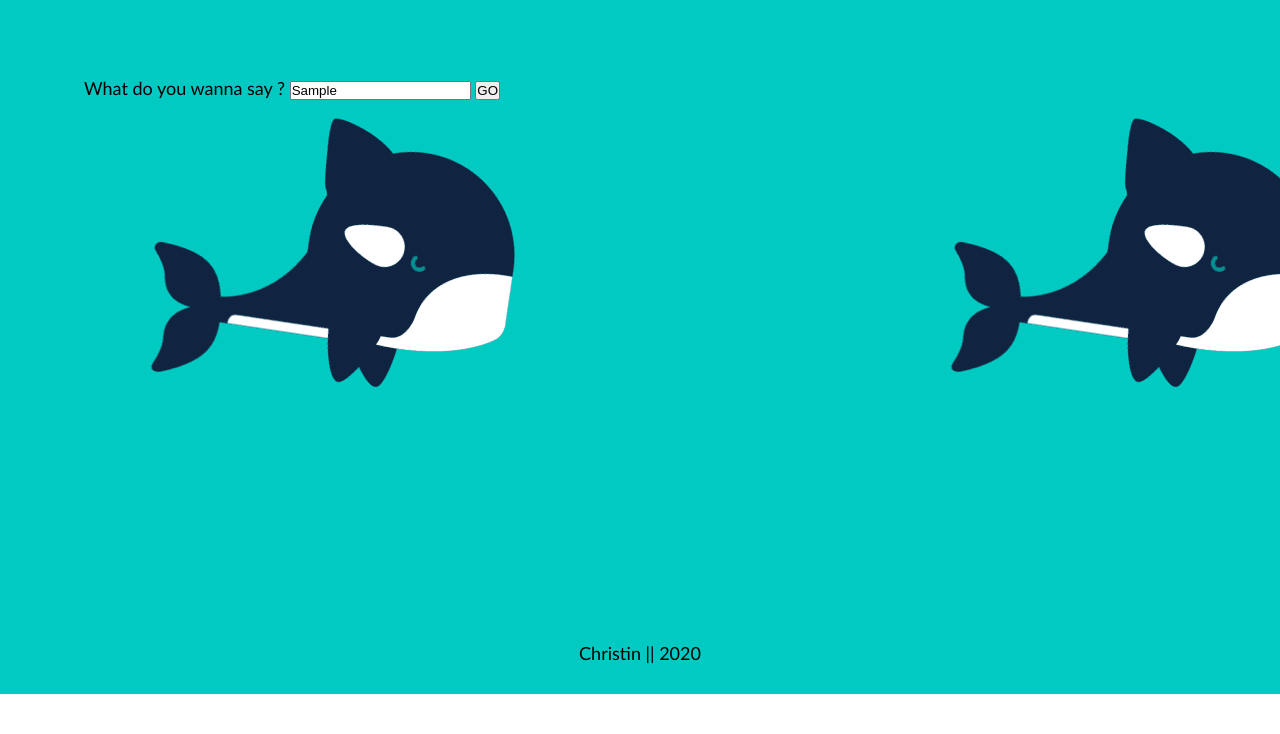
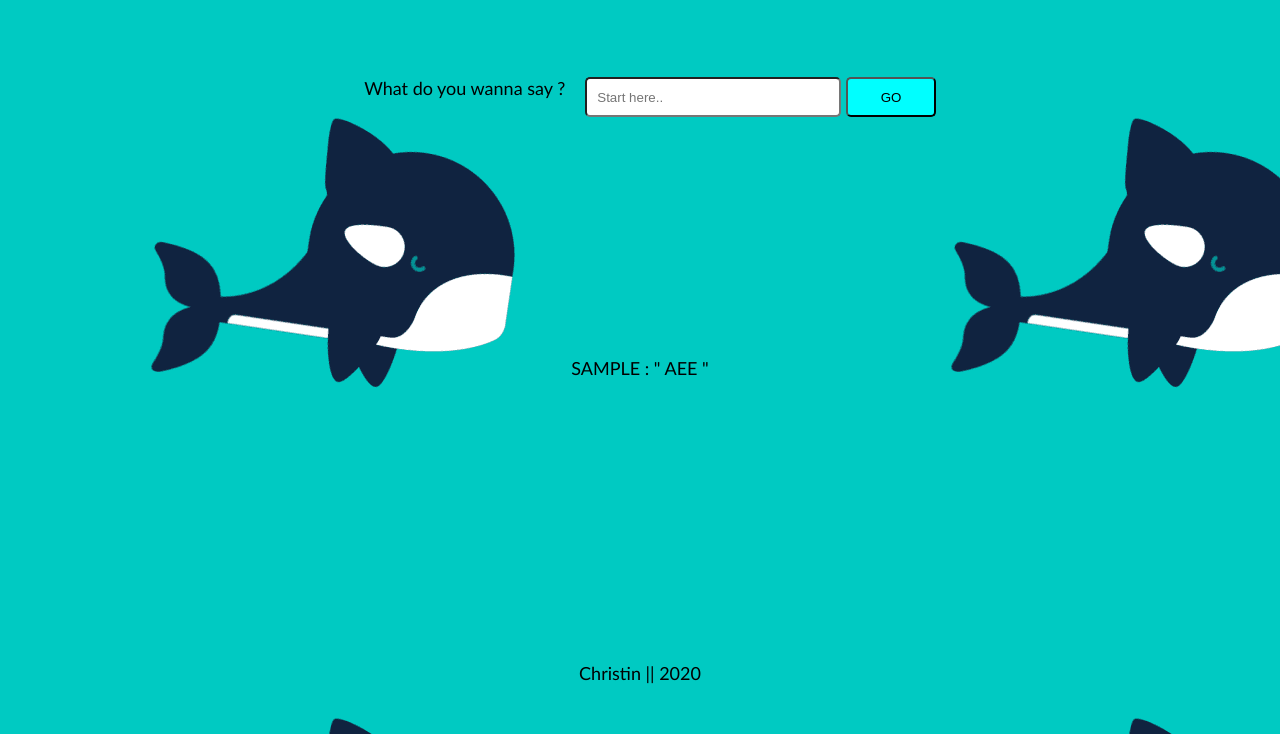
Before and after one commit to ChristinBergmann/Exercise-Projects, a plain HTML site: page Projekt7-speakingWhale/index.html in a window 1280 px wide. Both pictures are taken after typing "Sample" into the empty fields and a click on the button "GO". Shown: the part 110-844 px from the top of the page. Before the commit the page ends 804 px from the top, so only its background shows below. Drawn offline with Linux system fonts and the light colour scheme.

Commit message:
add spellcheck

```diff
--- a/Projekt7-speakingWhale/index.html
+++ b/Projekt7-speakingWhale/index.html
@@ -19,7 +19,7 @@
     <main>
         <section class="text-input">
             <label for="input">What do you wanna say ?</label>
-            <input id="input" type="text" placeholder="Start here.." pattern="[a-zA-Z]">
+            <input id="input" type="text" placeholder="Start here.." pattern="[a-zA-Z]" spellcheck="true">
             <button id="trans-button" type="button" value="translate" onclick="translateInput()"><a
                     href="#translation"></a>GO</a></button>
         </section>
--- a/Projekt7-speakingWhale/main.js
+++ b/Projekt7-speakingWhale/main.js
@@ -1,33 +1,29 @@
-// const input = "Hi ,I am a whale and I love you"
-const resultArray = []
-const vowel = ['a', 'e', 'i', 'o', 'u', 'y']
-const input = document.getElementById("input").value.toLowerCase()
+function translateInput() {
+    const resultArray = []
+    const vowel = ['a', 'e', 'i', 'o', 'u', 'y']
+    const input = document.getElementById("input").value.toLowerCase()
 
-
-function translateInput(input) {
     for (let i = 0; i < input.length; i++) {
         for (let j = 0; j < vowel.length; j++) {
             if (input[i] === vowel[j]) {
-                resultArray.push(vowel[j])
+                resultArray.push(vowel[j]);
             }
         }
         if (input[i] === 'e' || input[i] === 'u') {
-            resultArray.push(input[i])
+            resultArray.push(input[i]);
         }
     }
-    displayTranslation();
+    displayTranslation(resultArray.join('').toUpperCase(), input.toUpperCase());
 }
-console.log(resultArray.join('').toUpperCase())
+// console.log(resultArray.join('').toUpperCase())
 
-function displayTranslation() {
+function displayTranslation(resultArray, input) {
 
-    let translationBox = document.getElementById("translation-field").style.visibility = "visible";
-    let translationText = document.createElement("p");
+    document.getElementById("translation").style.visibility = "visible";
 
-    translationText.innerText = resultArray;
-
-    translationBox.appendChild(translationText)
-
-
-
+    let translationText = document.createElement("p")
+    translationText.innerHTML = `${input} : ${` " ${resultArray} " `}`;
+    translationText.style.display = "visible";
+    translation.appendChild(translationText)
+    document.getElementById("input").value = "";
 }
--- a/Projekt7-speakingWhale/style.css
+++ b/Projekt7-speakingWhale/style.css
@@ -22,8 +22,21 @@ main {
   width: 90vw;
   margin: 0 auto;
   padding: 30px 20px;
-  /* background-color: aliceblue; */
   min-height: calc(100vh - 154px - 81px);
+}
+section {
+  display: flex;
+  justify-content: center;
+  margin: 0 auto;
+  vertical-align: middle;
+}
+
+button {
+  width: 7vw;
+  height: 5vh;
+  margin-left: 5px;
+  border-radius: 5px;
+  background-color: aqua;
 }
 
 footer {
@@ -31,10 +44,31 @@ footer {
 }
 footer ul {
   list-style-type: none;
-  margin: 20 auto;
+  margin: 20px auto;
   padding: 30px;
 }
 
-.translation-field {
-  visibility: hidden;
+/*___ Classes ___*/
+
+section.text-input {
+  width: 55vw;
+  height: 35vh;
 }
+.text-input label {
+  margin: 0 20px;
+}
+.text-input input {
+  width: 20vw;
+  height: 5vh;
+  border-radius: 5px;
+  padding-left: 10px;
+}
+
+section.text-translation {
+  width: 55vw;
+  height: 25vh;
+  /* background-color: rgb(73, 225, 230); */
+  /* visibility: hidden; */
+  text-align: center;
+  overflow: scroll;
+}
```
